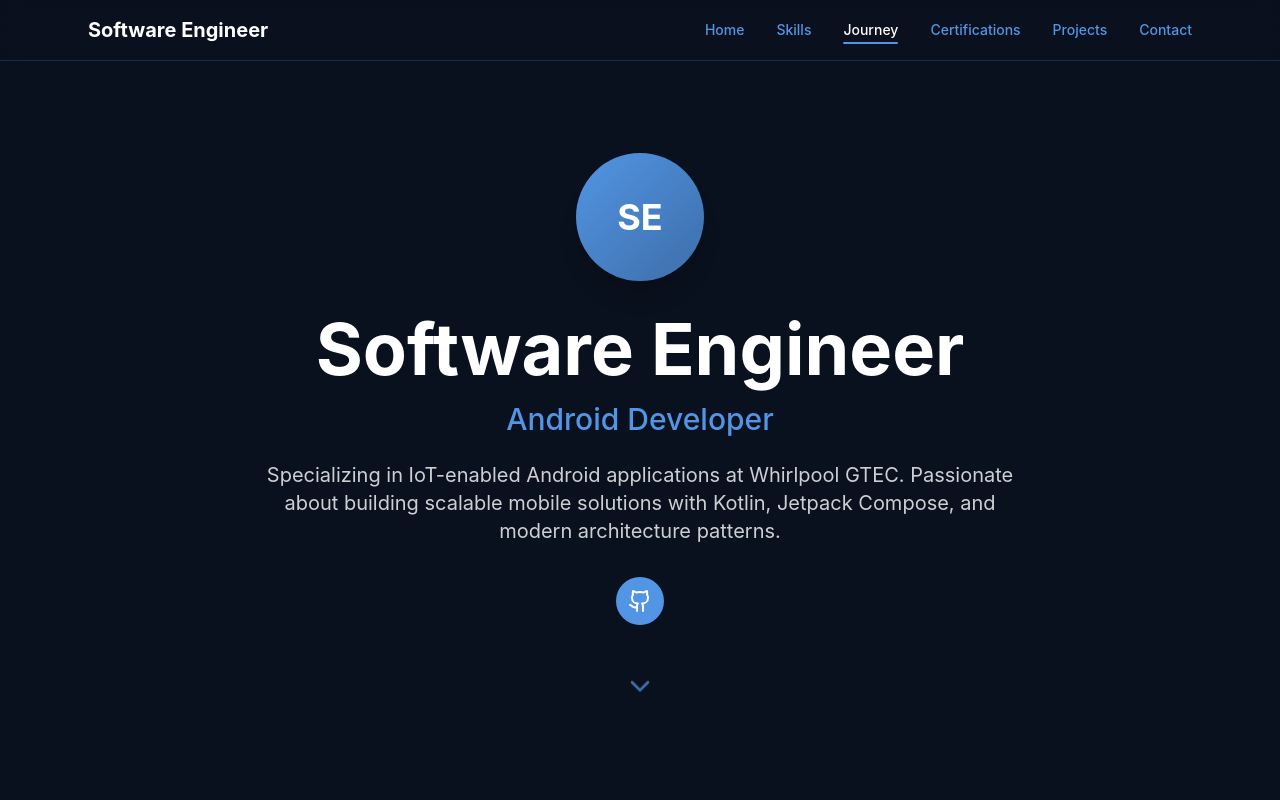
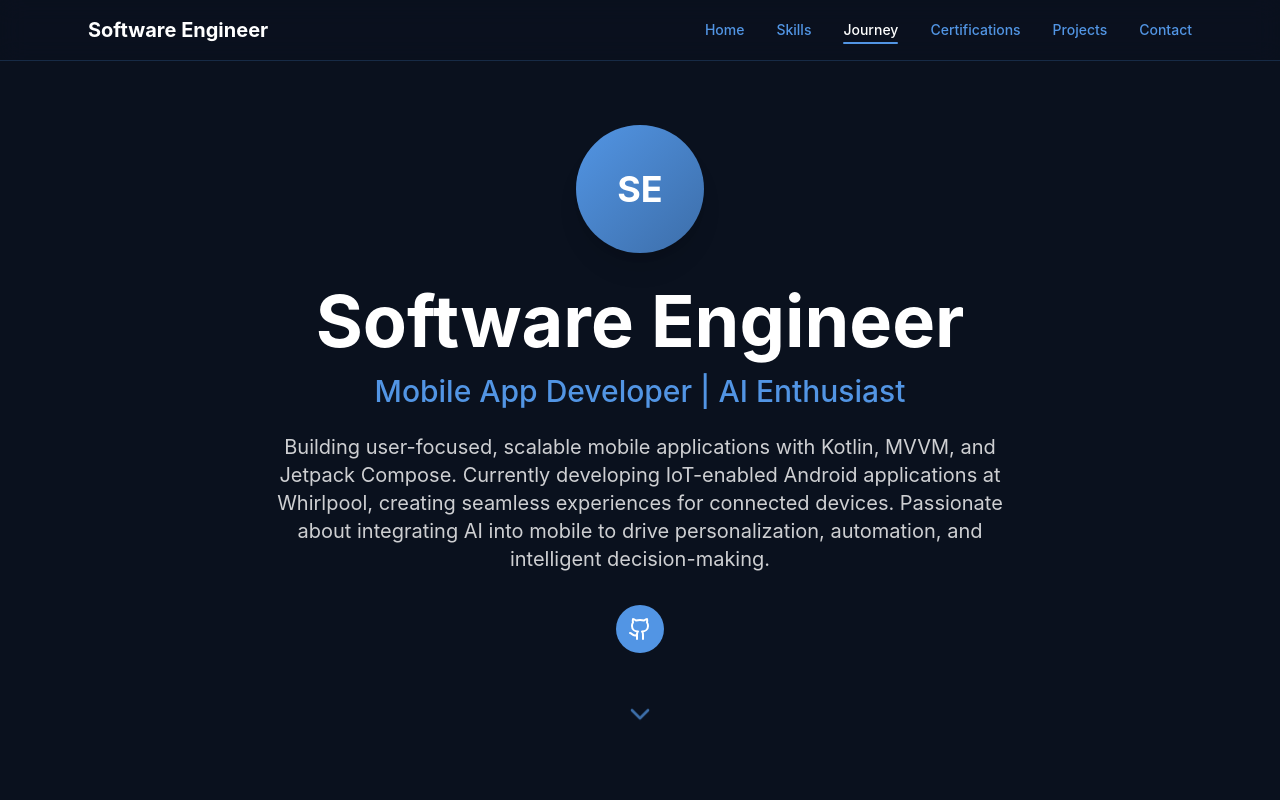
Before and after one commit to snehayadnik/Portfolio-Website, a React (Vite) app: page / in a window 1280 px wide. Shown: the top 800 px of the page. Built offline with nearby package versions, Linux system fonts and the light colour scheme.

Commit message:
Updated Hero.tsx

```diff
--- a/src/components/Hero.tsx
+++ b/src/components/Hero.tsx
@@ -53,11 +53,11 @@ const Hero = () => {
           </h1>
 
           <div className="text-2xl md:text-3xl font-medium mb-6" style={{ color: 'rgba(82, 149, 228, 1)' }}>
-            Android Developer
+            Mobile App Developer | AI Enthusiast
           </div>
 
           <p className="text-lg md:text-xl mb-8 max-w-3xl mx-auto leading-relaxed" style={{ color: 'rgba(255, 255, 255, 0.8)' }}>
-            Specializing in IoT-enabled Android applications at Whirlpool GTEC. Passionate about building scalable mobile solutions with Kotlin, Jetpack Compose, and modern architecture patterns.
+            Building user-focused, scalable mobile applications with Kotlin, MVVM, and Jetpack Compose. Currently developing IoT-enabled Android applications at Whirlpool, creating seamless experiences for connected devices. Passionate about integrating AI into mobile to drive personalization, automation, and intelligent decision-making.
           </p>
 
           <div className="flex items-center justify-center gap-4 mb-12">
```
